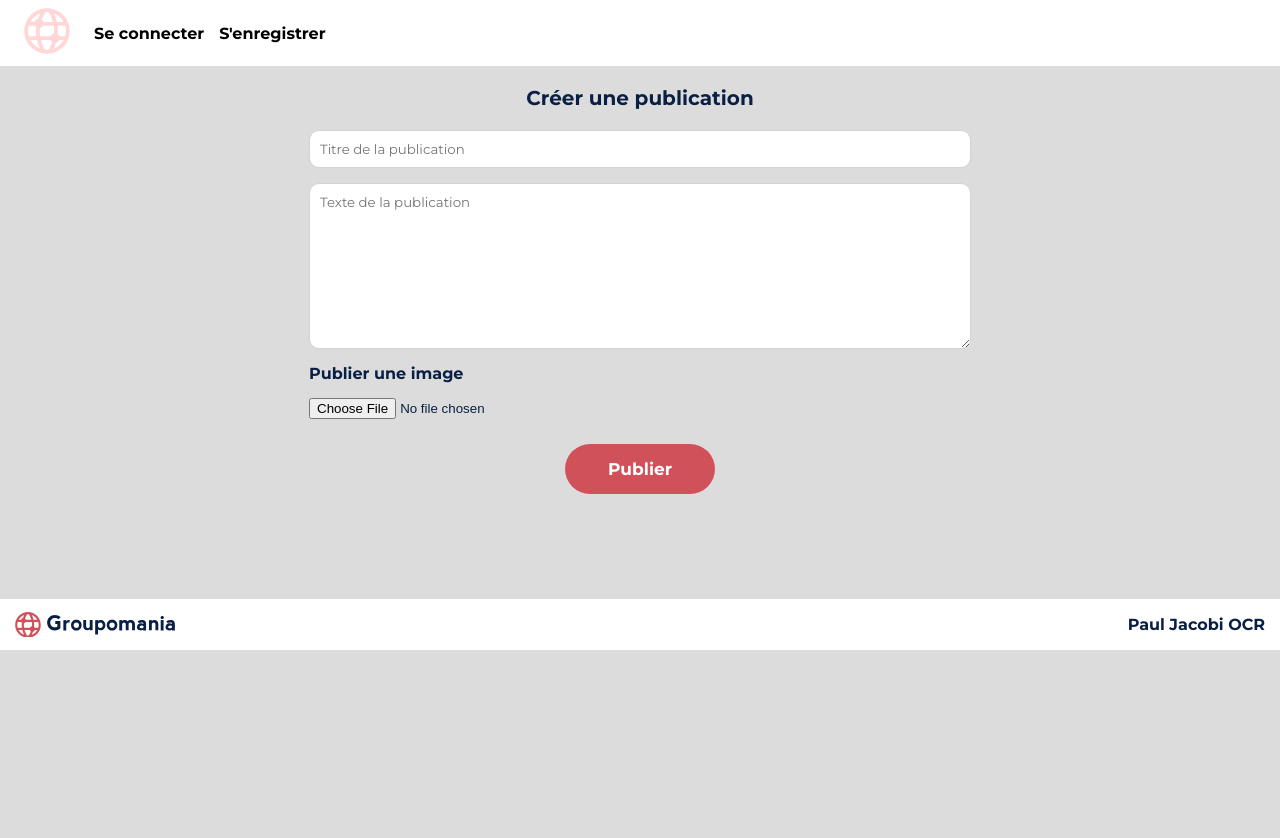
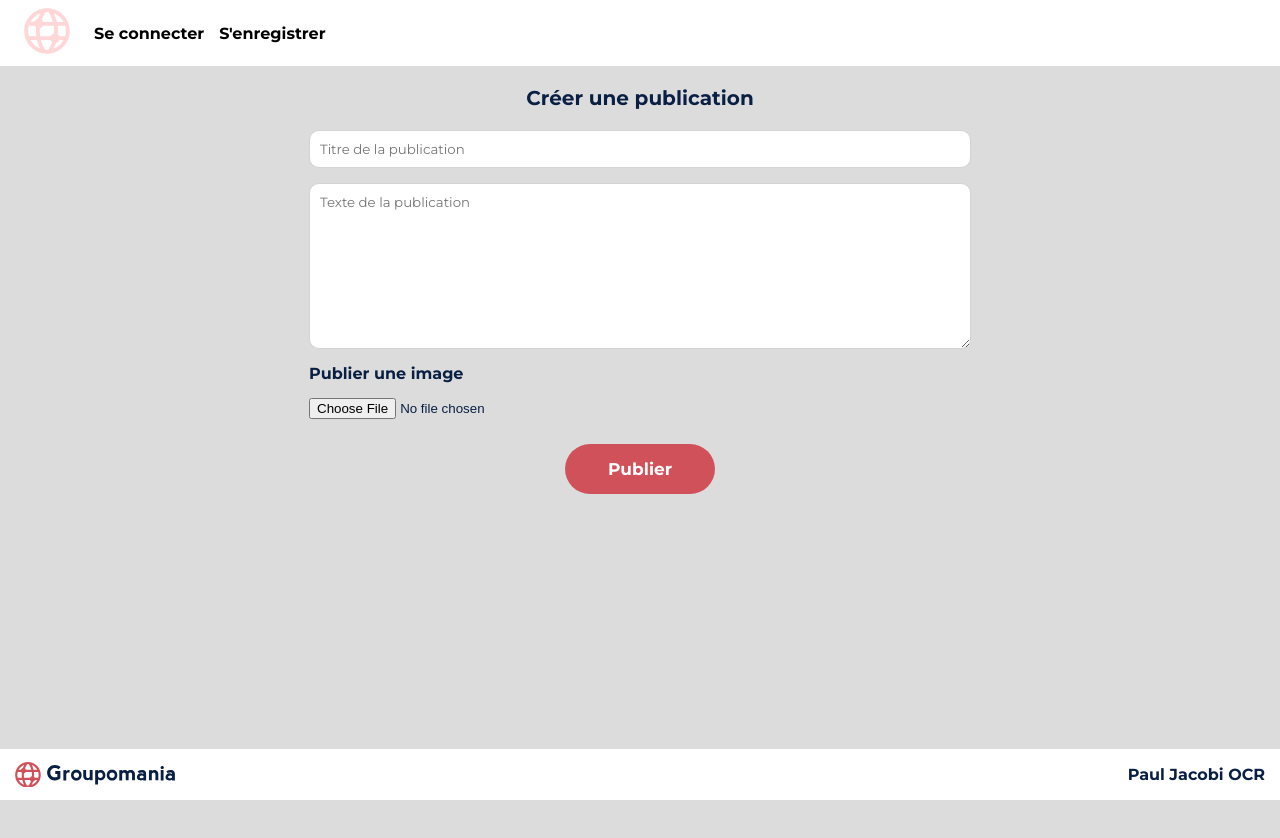
Before and after one commit to jacobip/Paul_Jacobi_Groupomania_OCR_P7, a React (Create React App) app in the folder frontend/: page /createpost in a window 1280 px wide. Shown: the top 838 px of the page. Before the commit the page ends 800 px from the top, so only its background shows below. Built offline with nearby package versions, Linux system fonts and the light colour scheme; no server answers; sample sign-in values are in the browser's storage.

Commit message:
Ajustements
Soutenance

```diff
--- a/frontend/src/App.css
+++ b/frontend/src/App.css
@@ -192,7 +192,6 @@ body {
 }
 
 .listofposts {
-
   display: flex;
   flex-direction: column;
   justify-content: center;
@@ -263,7 +262,7 @@ body {
 }
 
 .image .thumbnail {
-  width: 30vw;
+  width: 25vw;
   height: auto;
   margin-left: 0;
   margin-right: 0;
@@ -378,6 +377,10 @@ body {
 /* End of Post & Home*/
 
 /* Single Post and Comment */
+
+.singlePostForm {
+  height: 90vh;
+}
 
 .singlePost {
   width: 80vw;
@@ -602,6 +605,10 @@ body {
 
 /* Create Post */
 
+.createPostPage {
+  height: 90vh;
+}
+
 .formContainer {
   display: flex;
   flex-direction: column;
--- a/frontend/src/pages/Post.js
+++ b/frontend/src/pages/Post.js
@@ -93,6 +93,7 @@ function Post() {
 	const isDesktop = useMediaQuery({ query: '(min-width: 769px)' });
 
 	return (
+		<div className="singlePostForm">
 			<Formik
 				initialValues={initialValues}
 				onClick={addComment}
@@ -275,6 +276,7 @@ function Post() {
 					)}
 				</div>
 			</Formik>
+		</div>
 	);
 }
 
```
Lines whose indentation alone changed are shown as unchanged.
